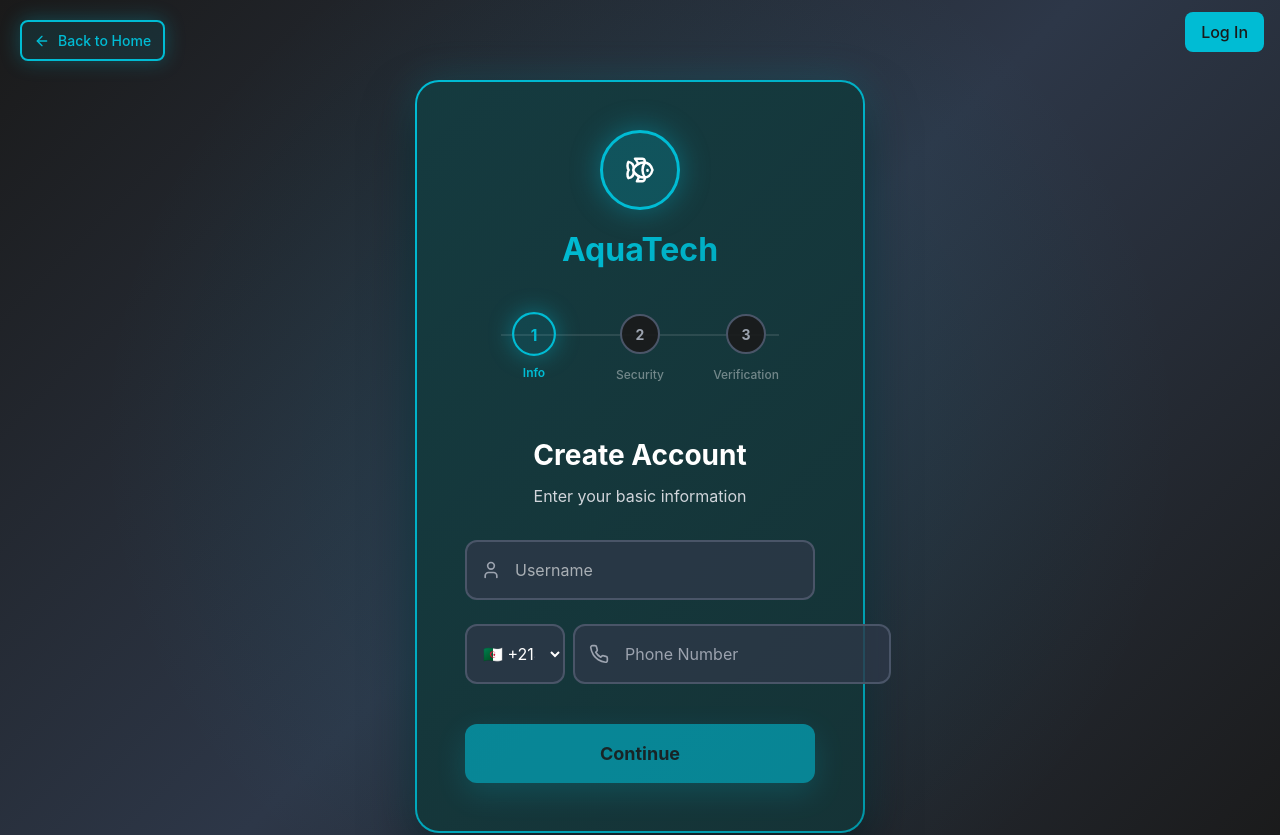
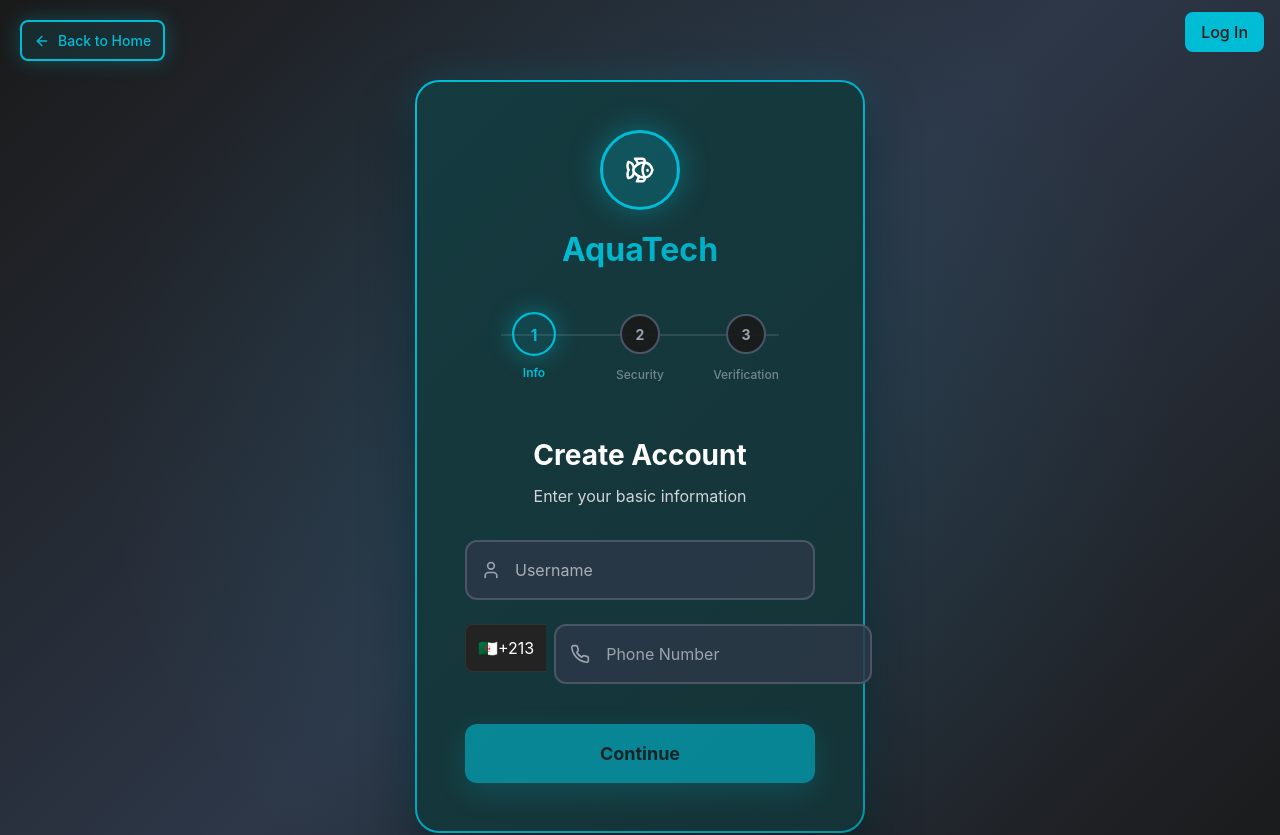
Before and after one commit to junction-DataVim/AquaTech-Website, a Next.js app: page /signup in a window 1280 px wide. Shown: the top 835 px of the page. Built offline with nearby package versions, Linux system fonts and the light colour scheme.

Commit message:
Initial commit

```diff
--- a/app/signup/page.tsx
+++ b/app/signup/page.tsx
@@ -994,17 +994,19 @@ export default function SignupPage() {
                 </div>
                 <div style={styles.inputGroup}>
                   <div style={styles.phoneContainer}>
-                    <select
-                      value={formData.countryCode}
-                      onChange={(e) => setFormData({ ...formData, countryCode: e.target.value })}
-                      style={styles.countrySelect}
-                    >
-                      {countryCodes.map((country) => (
-                        <option key={country.code} value={country.code}>
-                          {country.flag} {country.code}
-                        </option>
-                      ))}
-                    </select>
+                    <div style={{
+                      display: 'flex',
+                      alignItems: 'center',
+                      background: '#232323',
+                      borderRadius: '8px 0 0 8px',
+                      padding: '0 12px',
+                      fontSize: '1rem',
+                      height: '48px',
+                      border: '1px solid #333',
+                      borderRight: 'none',
+                    }}>
+                      <span role="img" aria-label="Algeria flag">🇩🇿</span> +213
+                    </div>
                     <div style={styles.inputContainer}>
                       <Phone size={20} style={styles.inputIcon} />
                       <input
```
